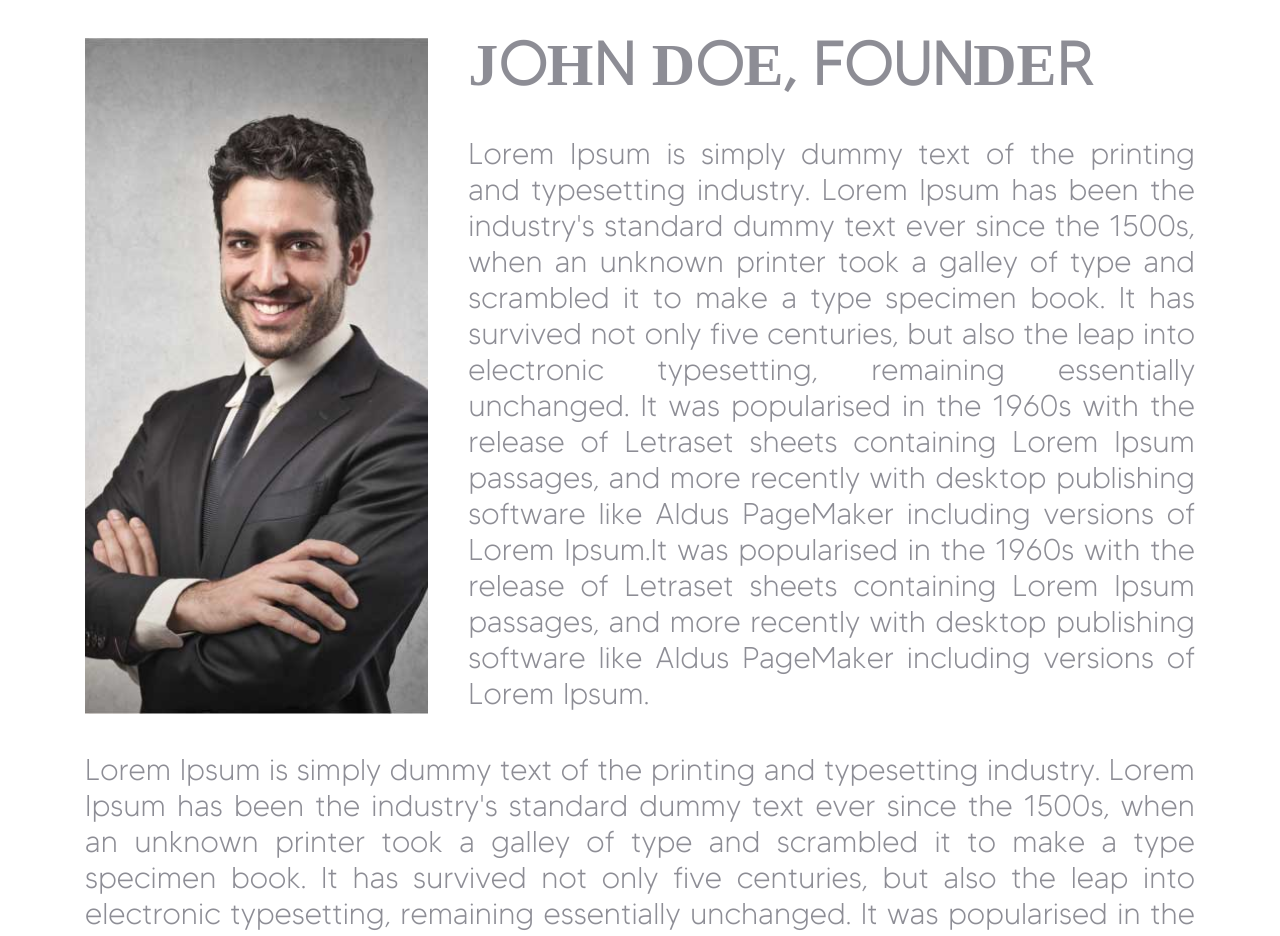
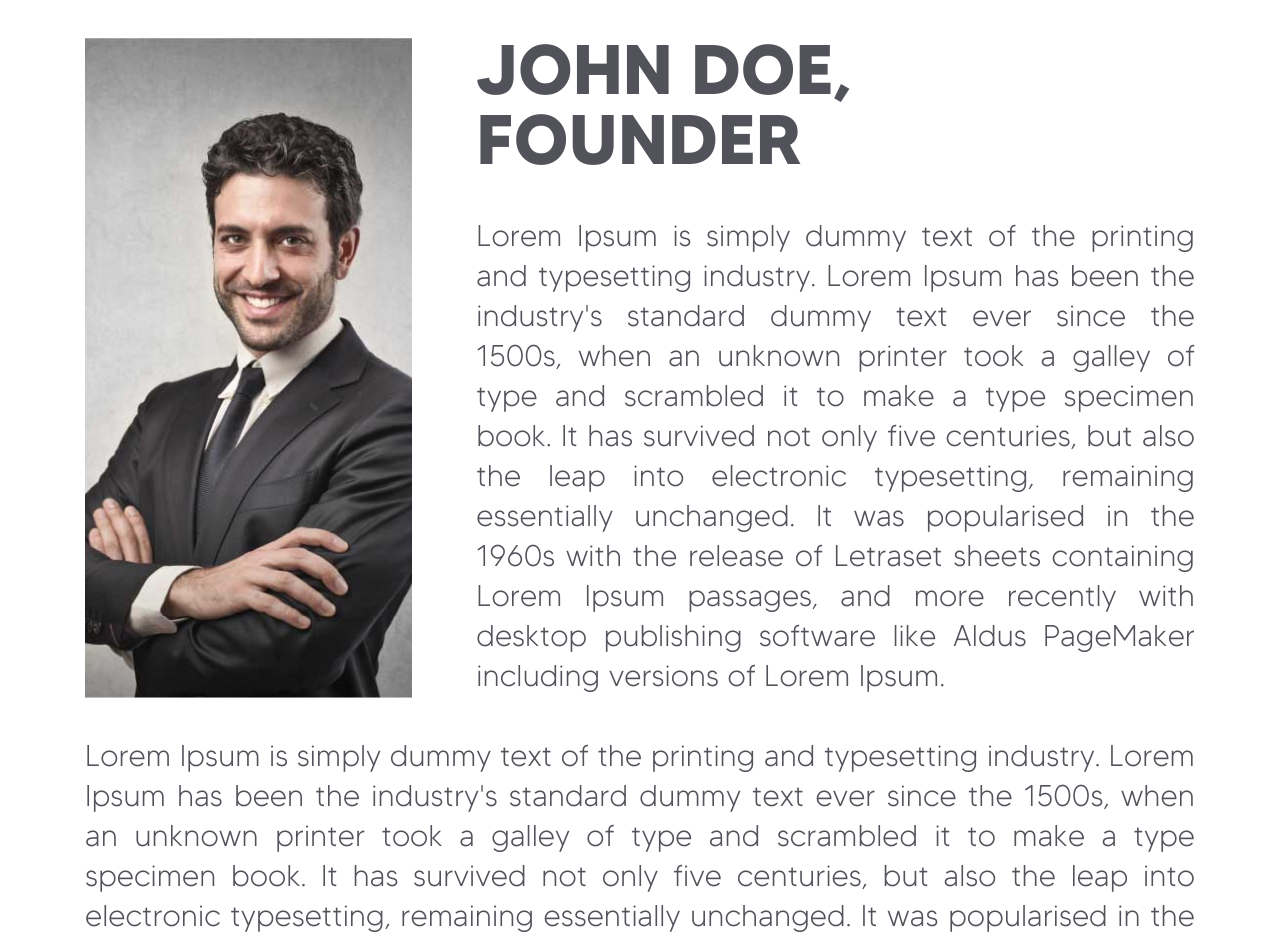
Before and after one commit to alamincoders/leading-page-react-vite-tailwindcss, a React (Vite) app: page /home in a window 1280 px wide. Shown: the part 5100-6036 px from the top of the page. Built offline with nearby package versions, Linux system fonts and the light colour scheme.

Commit message:
about and founder

```diff
--- a/src/components/screen/About.jsx
+++ b/src/components/screen/About.jsx
@@ -18,7 +18,7 @@ const About = () => {
           </svg>{" "}
           <h2 className="">About Us</h2>
         </div>
-        <div className="space-y-10 md:text-justify text-zinc-500 text-xl md:text-2xl lg:text-[30px] font-tommy_light font-medium">
+        <div className="space-y-10 md:text-justify text-zinc-600 text-xl md:text-2xl lg:text-[30px] font-tommy_light font-medium">
           <div className="grid grid-cols-1 lg:grid-cols-2 gap-8 lg:gap-16">
             <div className="order-2 lg:order-1">
               <p className="!leading-[40px]">
--- a/src/components/screen/Founder.jsx
+++ b/src/components/screen/Founder.jsx
@@ -3,25 +3,24 @@ const Founder = () => {
   return (
     <section id="founder" className="py-24 md:py-44 lg:py-72">
       <div className="container_fluid">
-        <div className="grid grid-cols-1 xl:grid-cols-3 gap-10">
+        <div className="grid grid-cols-1 xl:grid-cols-3 gap-8 md:gap-16">
           <div className="w-full h-full">
             <img className="w-full h-full object-cover object-center" src={founderImg} alt="" />
           </div>
-          <div className="xl:col-span-2 text-zinc-500/80">
-            <h2 className="text-3xl md:text-5xl lg:text-6xl font-bold  uppercase mb-10">JOHN DOE, FOUNDER</h2>
-            <p className="md:text-justify text-zinc-500/80 text-xl md:text-3xl">
+          <div className="xl:col-span-2 text-zinc-600 mt-5 xl:mt-0">
+            <h2 className="text-3xl md:text-5xl lg:text-[70px] font-bold  uppercase mb-5 xl:mb-10 font-tommy_bold">JOHN DOE, FOUNDER</h2>
+            <p className="text-xl md:text-2xl lg:text-[30px] font-tommy_light font-medium !leading-[40px] md:text-justify">
               Lorem Ipsum is simply dummy text of the printing and typesetting industry. Lorem Ipsum has been the industry&apos;s standard dummy text
               ever since the 1500s, when an unknown printer took a galley of type and scrambled it to make a type specimen book. It has survived not
               only five centuries, but also the leap into electronic typesetting, remaining essentially unchanged. It was popularised in the 1960s
               with the release of Letraset sheets containing Lorem Ipsum passages, and more recently with desktop publishing software like Aldus
-              PageMaker including versions of Lorem Ipsum.It was popularised in the 1960s with the release of Letraset sheets containing Lorem Ipsum
-              passages, and more recently with desktop publishing software like Aldus PageMaker including versions of Lorem Ipsum.
+              PageMaker including versions of Lorem Ipsum.
             </p>
           </div>
         </div>
-        <div className="mt-10">
+        <div className="mt-10 text-zinc-600">
           {" "}
-          <p className="md:text-justify text-zinc-500/80 text-xl md:text-3xl">
+          <p className="text-xl md:text-2xl lg:text-[30px] font-tommy_light font-medium !leading-[40px] md:text-justify">
             Lorem Ipsum is simply dummy text of the printing and typesetting industry. Lorem Ipsum has been the industry&apos;s standard dummy text
             ever since the 1500s, when an unknown printer took a galley of type and scrambled it to make a type specimen book. It has survived not
             only five centuries, but also the leap into electronic typesetting, remaining essentially unchanged. It was popularised in the 1960s with
```
